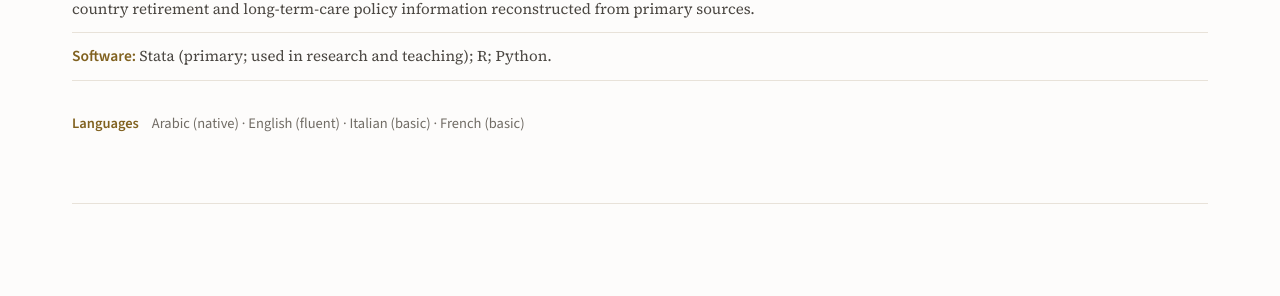
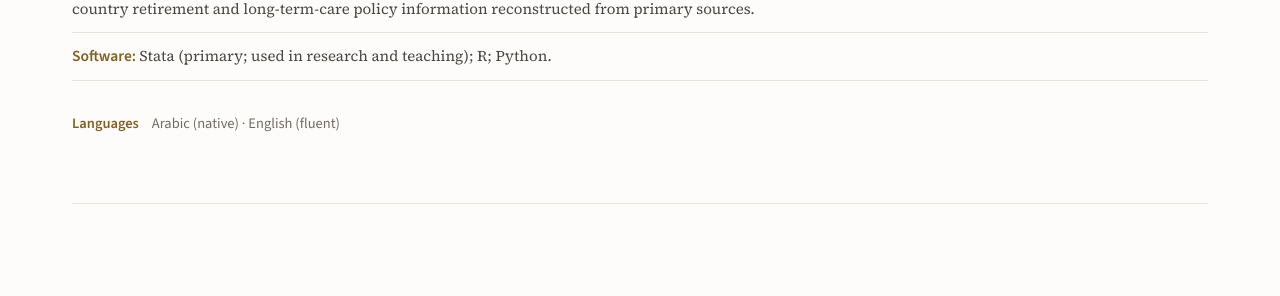
Before and after one commit to mahagasim/mahagasim.github.io, a Jekyll site: the page built from index.md, in a window 1280 px wide and 900 px high, scrolled down 2056 px. Shown: the part 147-443 px from the top of the window. Built offline with Jekyll 4.4.1, drawn with Linux system fonts in a browser that asks for light colours.

Commit message:
Remove Italian and French from website languages

```diff
--- a/index.md
+++ b/index.md
@@ -92,7 +92,7 @@ description: About Maha Gasim — research interests, education, advanced traini
   </ul>
 </section>
 
-<p class="languages-line"><span>Languages</span> Arabic (native) · English (fluent) · Italian (basic) · French (basic)</p>
+<p class="languages-line"><span>Languages</span> Arabic (native) · English (fluent)</p>
 
 <section class="section-block icon-section">
   <div class="icon-story">
```
